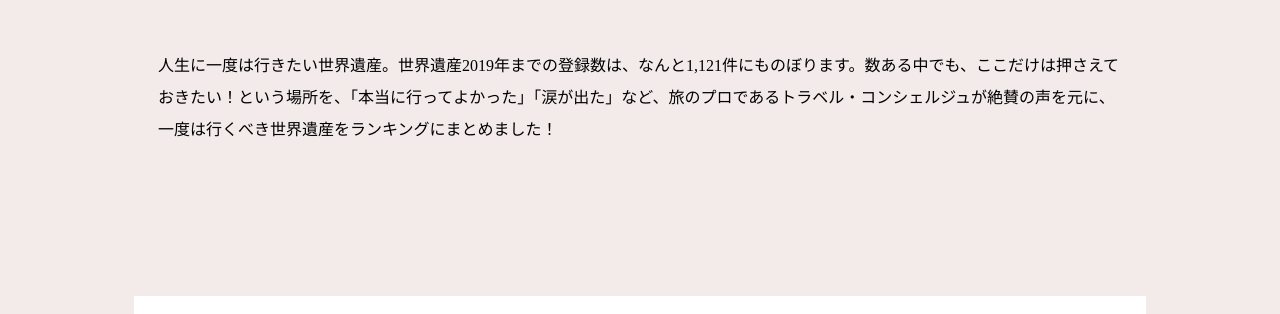
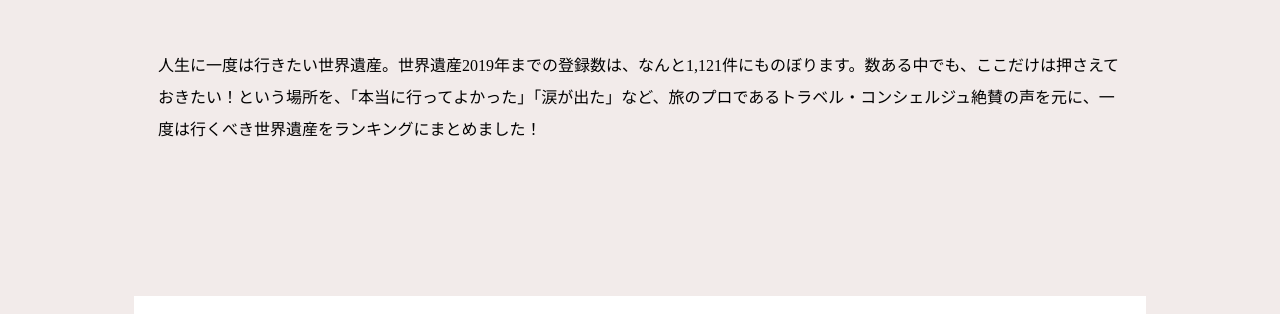
Before and after one commit to hasy84/portfolio, a plain HTML site: page index.html in a window 1280 px wide. Shown: the part 479-793 px from the top of the page. Drawn offline with Linux system fonts and the light colour scheme.

Commit message:
Update index.html

```diff
--- a/index.html
+++ b/index.html
@@ -17,7 +17,7 @@
         世界遺産TOP５！！！
     </h1>
 
-    <p>人生に一度は行きたい世界遺産。世界遺産2019年までの登録数は、なんと1,121件にものぼります。数ある中でも、ここだけは押さえておきたい！という場所を、「本当に行ってよかった」「涙が出た」など、旅のプロであるトラベル・コンシェルジュが絶賛の声を元に、一度は行くべき世界遺産をランキングにまとめました！
+    <p>人生に一度は行きたい世界遺産。世界遺産2019年までの登録数は、なんと1,121件にものぼります。数ある中でも、ここだけは押さえておきたい！という場所を、「本当に行ってよかった」「涙が出た」など、旅のプロであるトラベル・コンシェルジュ絶賛の声を元に、一度は行くべき世界遺産をランキングにまとめました！
     </p>
 
     <!-- ここから第一位 -->
```
